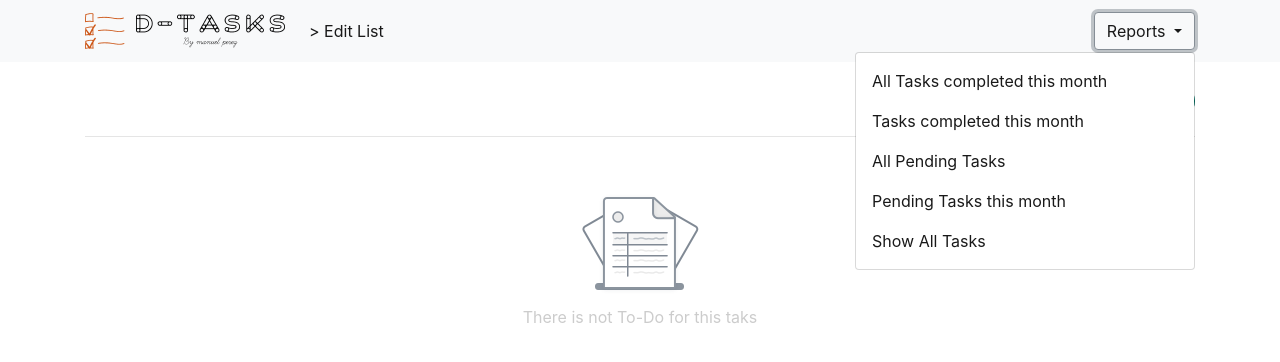
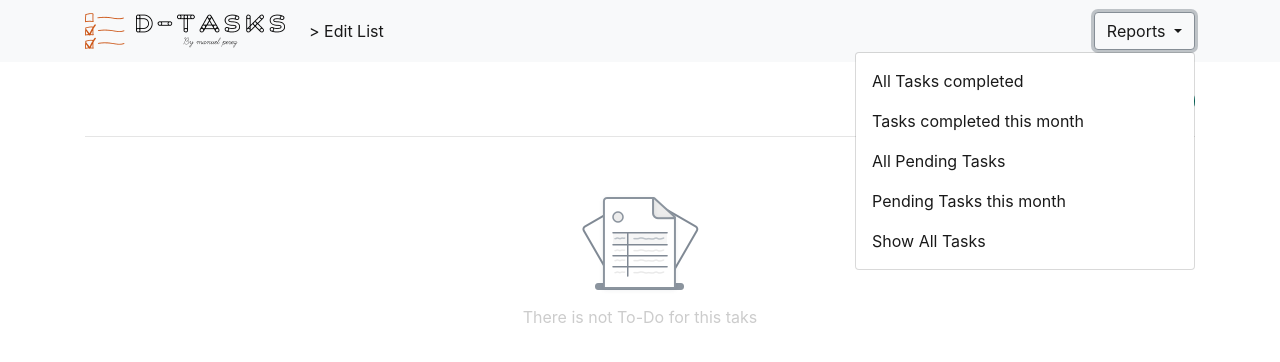
Before and after one commit to mperezlamadrid/dtasks, a Django app: template app/templates/app/todolist_detail.html in a window 1280 px wide, after a click on "Reports". Shown: the top 362 px of the page. Run offline with Django 3.2, Linux system fonts and the light colour scheme; the template is opened without the code that fills it, so the values that code supplies are empty; some libraries are stand-ins or nearby versions.

Commit message:
all completed task item updated

```diff
--- a/app/templates/app/todolist_detail.html
+++ b/app/templates/app/todolist_detail.html
@@ -13,7 +13,7 @@
         Reports
     </button>
     <div class="dropdown-menu" aria-labelledby="dropdownMenuButton">
-        <a class="nav-link" href="{% url 'app:list_detail' todolist.id %}?report=all-completed-tasks">All Tasks completed this month<span class="sr-only">(current)</span></a>
+        <a class="nav-link" href="{% url 'app:list_detail' todolist.id %}?report=all-completed-tasks">All Tasks completed<span class="sr-only">(current)</span></a>
         <a class="nav-link" href="{% url 'app:list_detail' todolist.id %}?report=completed-tasks">Tasks completed this month<span class="sr-only">(current)</span></a>
         <a class="nav-link" href="{% url 'app:list_detail' todolist.id %}?report=all-pending-tasks">All Pending Tasks<span class="sr-only">(current)</span></a>
         <a class="nav-link" href="{% url 'app:list_detail' todolist.id %}?report=pending-tasks">Pending Tasks this month<span class="sr-only">(current)</span></a>
```
